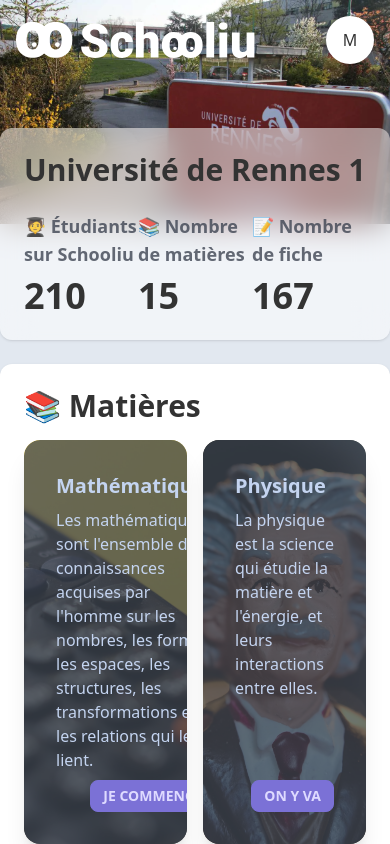
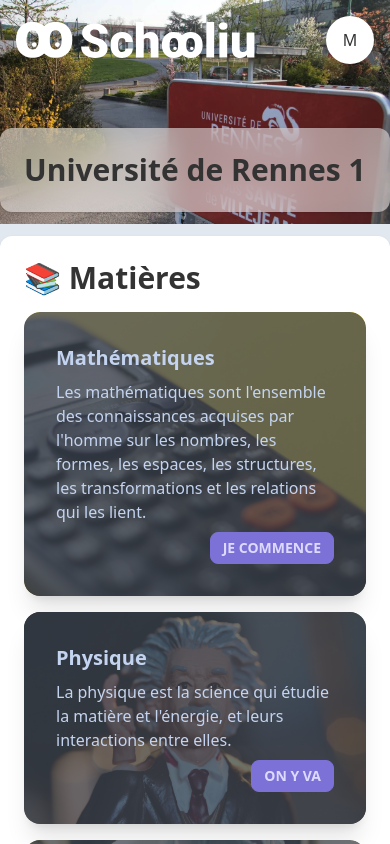
Before and after one commit to schoolioo/client-web, a Next.js app: page /1 in a window 390 px wide. Shown: the top 844 px of the page. Built offline with nearby package versions, Linux system fonts and the light colour scheme.

Commit message:
feat: added some responsiveness

```diff
--- a/app/[university]/layout.tsx
+++ b/app/[university]/layout.tsx
@@ -1,7 +1,5 @@
 import Image from "next/image";
 import { Logo } from "../logo";
-import Link from "next/link";
-import {NextPage, NextPageContext} from "next";
 
 export default function ({ children }: { children: React.ReactNode }) {
   return (
@@ -26,7 +24,7 @@
 
       <div className="backdrop-blur-lg bg-white/50 p-6 rounded-xl -mt-24 space-y-6 max-w-5xl mx-auto shadow">
         <h1 className="font-bold text-3xl">Université de Rennes 1</h1>
-        <div className="grid grid-cols-3">
+        <div className="md:grid grid-cols-3 hidden">
           <div className="space-y-2">
             <h2 className="text-neutral/80 text-lg font-bold">
               🧑‍🎓 Étudiants sur Schooliu
--- a/app/[university]/page.tsx
+++ b/app/[university]/page.tsx
@@ -62,7 +62,7 @@
   return (
     <div className="space-y-4">
       <h1 className="font-bold text-3xl">📚 Matières</h1>
-      <div className="grid grid-cols-2 gap-4">
+      <div className="grid grid-cols-1 md:grid-cols-2 gap-4">
         {subjects.map((subject) => (
           <div className="card w-full bg-base-100 shadow-xl image-full overflow-hidden">
             <Image
```
